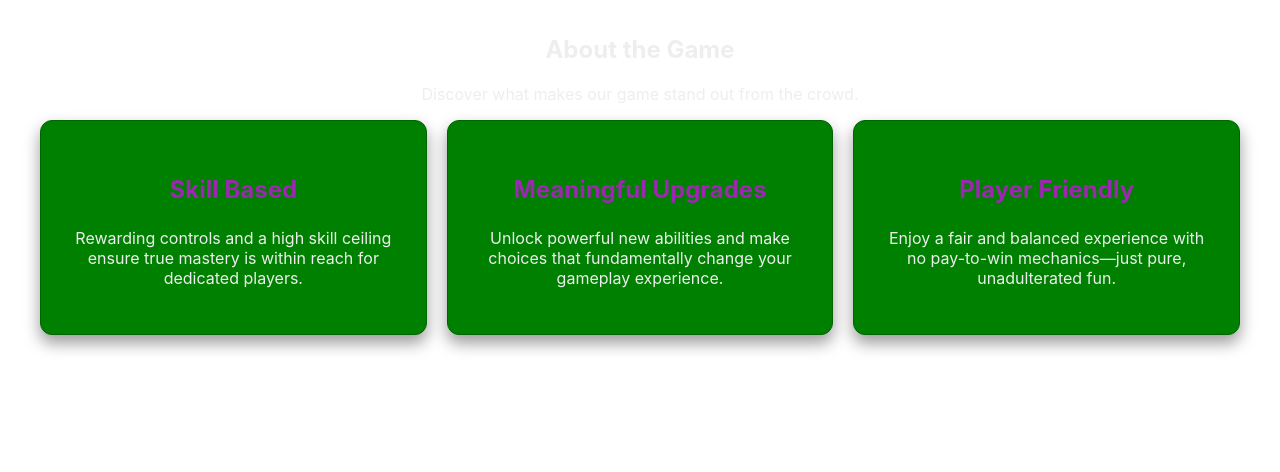
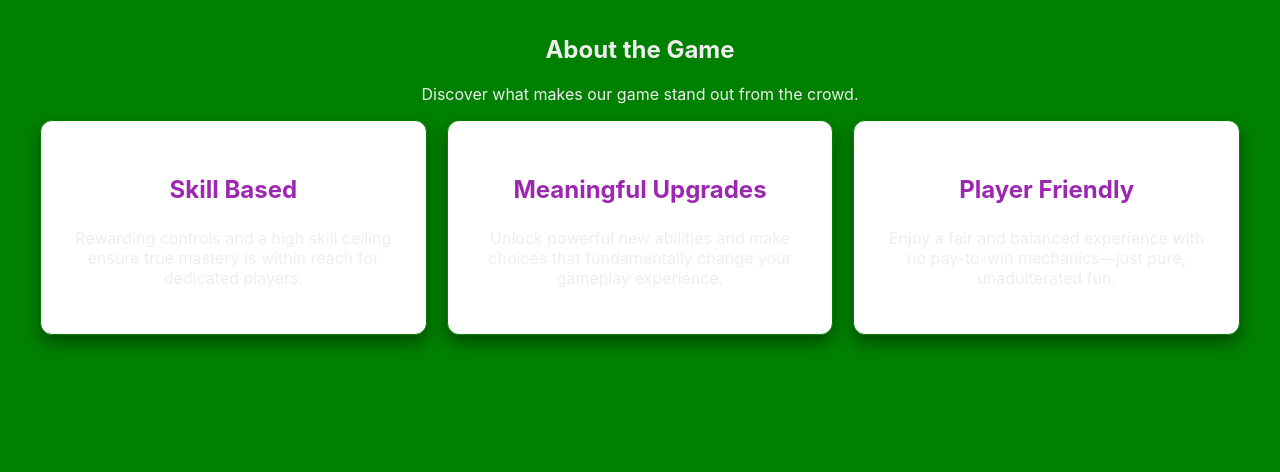
Before and after one commit to BlockersGotBugsFr/GreenField-Infinite-Website, a plain HTML site: page index.html in a window 1280 px wide. Shown: the part 820-1292 px from the top of the page. Drawn offline with Linux system fonts and the light colour scheme.

Commit message:
Update index.html

```diff
--- a/index.html
+++ b/index.html
@@ -6,13 +6,13 @@
   <title>Your Game Title</title>
   <style>
     :root {
-  --bg-image: url('My Game Poster(GreenField Infinite).png');
-  --card-bg-color: green; /* Corrected rgba format */
-  --border-color: darkgreen;
+  --bg-color: green;
+  --card-bg-color: white; /* Corrected rgba format */
+  --border-color: green;
   --text-color: #eee;
   --highlight-color: #6a1b9a;
   --secondary-color: #9c27b0;
-  --dark-bg: rgba(13, 13, 16, 0.95);
+  --dark-bg: green;
 }
     body {
       margin: 0;
```
